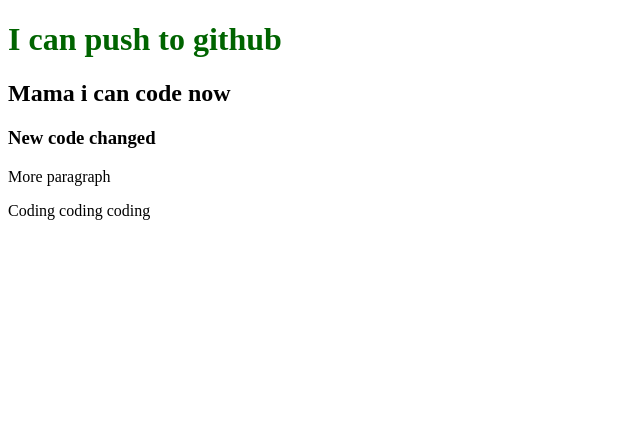
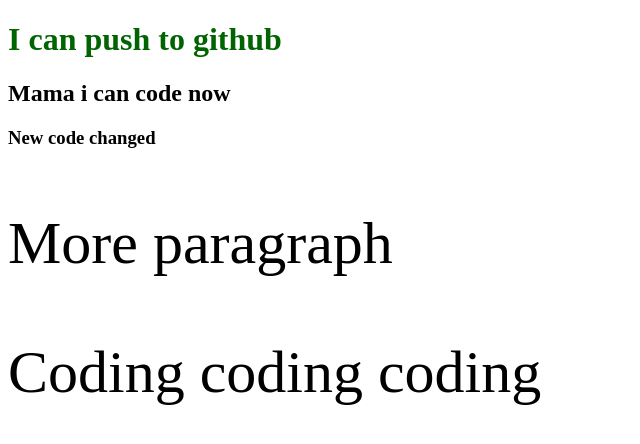
Before and after one commit to Kohinoorruma/my-first-repo, a plain HTML site: page index.html in a window 1280 px wide. Shown: the whole page, without its empty margins (0-640 px from the left). Drawn offline with Linux system fonts and the light colour scheme.

Commit message:
style add

```diff
--- a/style.css
+++ b/style.css
@@ -1,3 +1,7 @@
 h1{
     color: darkgreen;
 }
+
+p{
+    font-size: 60px;
+}
```
